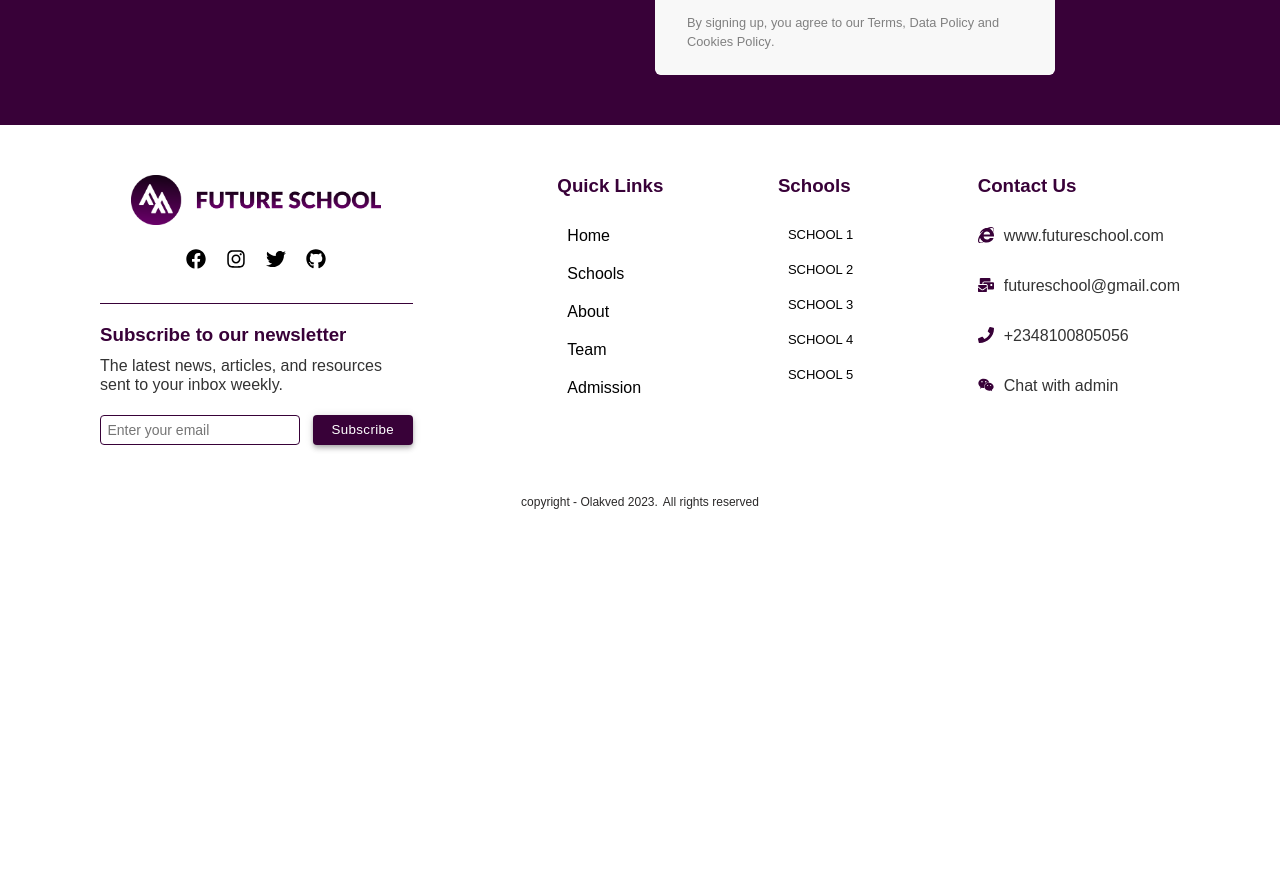
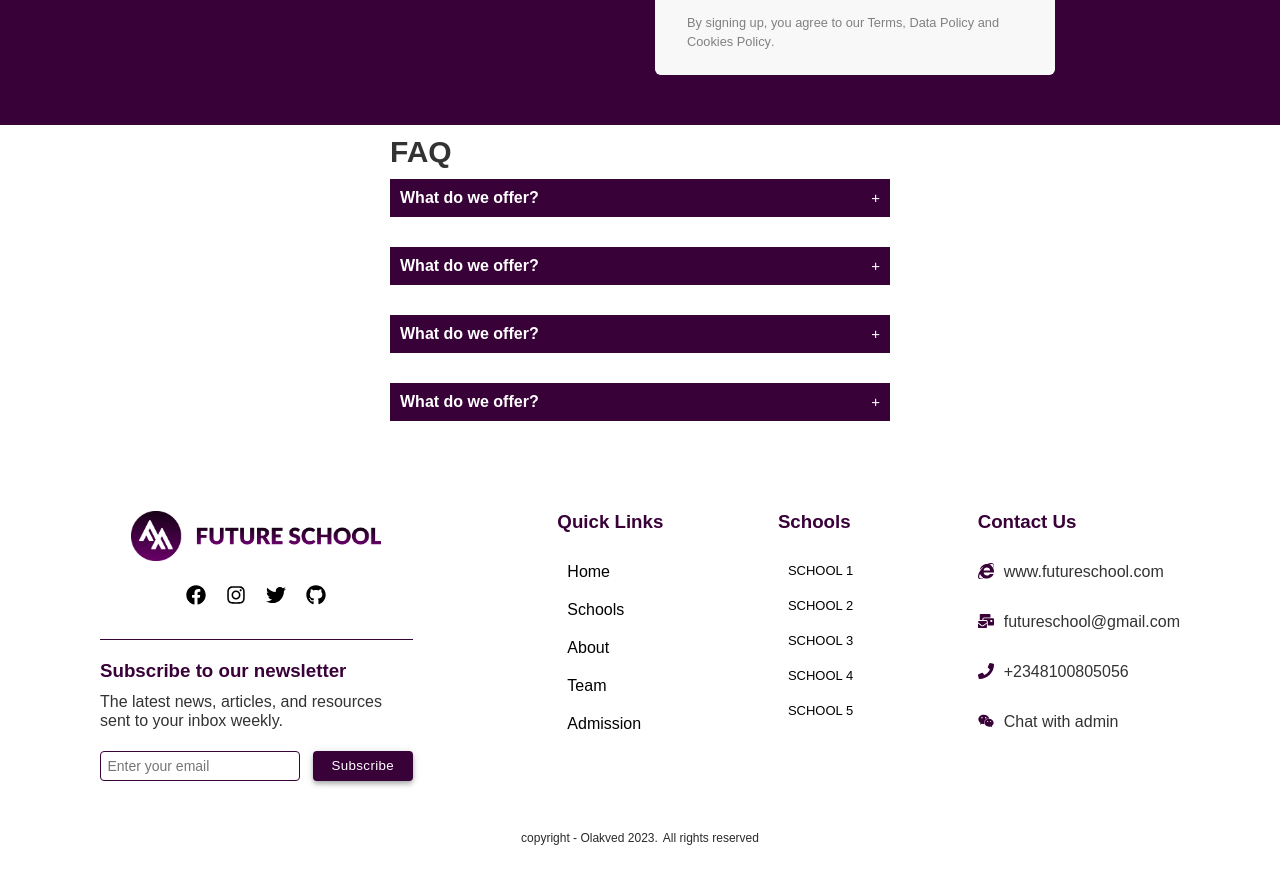
Before and after one commit to olakved/kop-schools, a React (Create React App) app: page / in a window 1280 px wide. Shown: the part 2760-3643 px from the top of the page. Before the commit the page ends 3319 px from the top, so only its background shows below. Built offline with nearby package versions, Linux system fonts and the light colour scheme.

Commit message:
faq integration

```diff
--- a/package.json
+++ b/package.json
@@ -37,5 +37,8 @@
       "last 1 firefox version",
       "last 1 safari version"
     ]
+  },
+  "devDependencies": {
+    "@babel/preset-react": "^7.18.6"
   }
 }
--- a/src/Pages/Home/index.js
+++ b/src/Pages/Home/index.js
@@ -5,7 +5,7 @@ import SchoolsView from './Components/SchoolsView'
 import BoardMembers from './Components/BoardMembers'
 import QuestionSection from './Components/QuestionSection'
 import { HomeData } from './mockData'
-
+import FaqPage from '../faq'
 
 
 function HomePage() {
@@ -18,6 +18,7 @@ function HomePage() {
       <SchoolsView schoolData={HomeData.schoolData}/>
       <BoardMembers />
       <QuestionSection />
+      <FaqPage />
     </div>
   )
 }
--- /dev/null
+++ b/src/Pages/faq/component/index.js
@@ -0,0 +1,32 @@
+import React, { useState } from 'react'
+import { CardWrapper } from './style'
+
+function FaqCard({ detail }) {
+
+    const [toggle, setToggle] = useState(false);
+    const toggleHandle = () => {
+        setToggle(!toggle);
+    };
+
+    return (
+        <CardWrapper>
+            <div >
+                <div className='headbox'>
+                    <h1>{detail.ques}</h1>
+                    <p id='sideIcon' onClick={toggleHandle}>+</p>
+                </div>
+                <div className={'ansBox'}>
+
+                    {toggle &&
+
+                        <p>{detail.ans}</p>
+
+                    }
+                </div>
+
+            </div>
+        </CardWrapper>
+    )
+}
+
+export default FaqCard
--- /dev/null
+++ b/src/Pages/faq/component/style.js
@@ -0,0 +1,27 @@
+import styled from "styled-components";
+
+export const CardWrapper = styled.div`
+width: 500px;
+/* background-color: grey; */
+/* padding: 10px; */
+
+
+.headbox{
+    display: flex;
+    justify-content: space-between;
+    background-color: rgb(56,1,56);
+    color: white;
+    font-size: 8px;
+    padding: 10px;
+}
+
+
+#sideIcon{
+    font-size: 15px;
+}
+.ansBox{
+    width: 100%;
+    padding: 10px;
+    font-size: 12px;
+}
+`
--- /dev/null
+++ b/src/Pages/faq/index.js
@@ -0,0 +1,21 @@
+import React from "react";
+import FaqCard from "./component";
+import { FaqQuestions } from "./mockData";
+import { FaqContainer } from "./style";
+
+function FaqPage() {
+  return (
+    <FaqContainer>
+      <div>
+        <h1 className="faqTitle">FAQ</h1>
+        {FaqQuestions.map((itemQues) => (
+          <div key={itemQues.id} className="faqCard">
+            <FaqCard detail={itemQues} />
+          </div>
+        ))}
+      </div>
+    </FaqContainer>
+  );
+}
+
+export default FaqPage;
--- /dev/null
+++ b/src/Pages/faq/mockData.js
@@ -0,0 +1,22 @@
+export const FaqQuestions = [
+    {
+        id: '1',
+        ques: 'What do we offer?',
+        ans: 'Lorem ipsum dolor sit amet, consectetur adipiscing elit. Nam fermentum sit amet turpis at condimentum.Lorem ipsum dolor sit amet, consectetur adipiscing elit.',
+    },
+    {
+        id: '2',
+        ques: 'What do we offer?',
+        ans: 'Lorem ipsum dolor sit amet, consectetur adipiscing elit. Nam fermentum sit amet turpis at condimentum.Lorem ipsum dolor sit amet, consectetur adipiscing elit.',
+    },
+    {
+        id: '3',
+        ques: 'What do we offer?',
+        ans: 'Lorem ipsum dolor sit amet, consectetur adipiscing elit. Nam fermentum sit amet turpis at condimentum.Lorem ipsum dolor sit amet, consectetur adipiscing elit.',
+    },
+    {
+        id: '4',
+        ques: 'What do we offer?',
+        ans: 'Lorem ipsum dolor sit amet, consectetur adipiscing elit. Nam fermentum sit amet turpis at condimentum.Lorem ipsum dolor sit amet, consectetur adipiscing elit.',
+    }
+]
--- /dev/null
+++ b/src/Pages/faq/style.js
@@ -0,0 +1,17 @@
+import styled from "styled-components";
+
+export const FaqContainer = styled.div`
+display: flex;
+justify-content: center;
+padding: 10px;
+
+.faqTitle{
+    font-size: 30px;
+    margin-bottom: 10px;
+}
+
+.faqCard{
+    margin-bottom: 10px;
+}
+
+`
```
Also changed, not shown: .babelrc (added), 1 other file (tests, documents, lock files or other folders).
